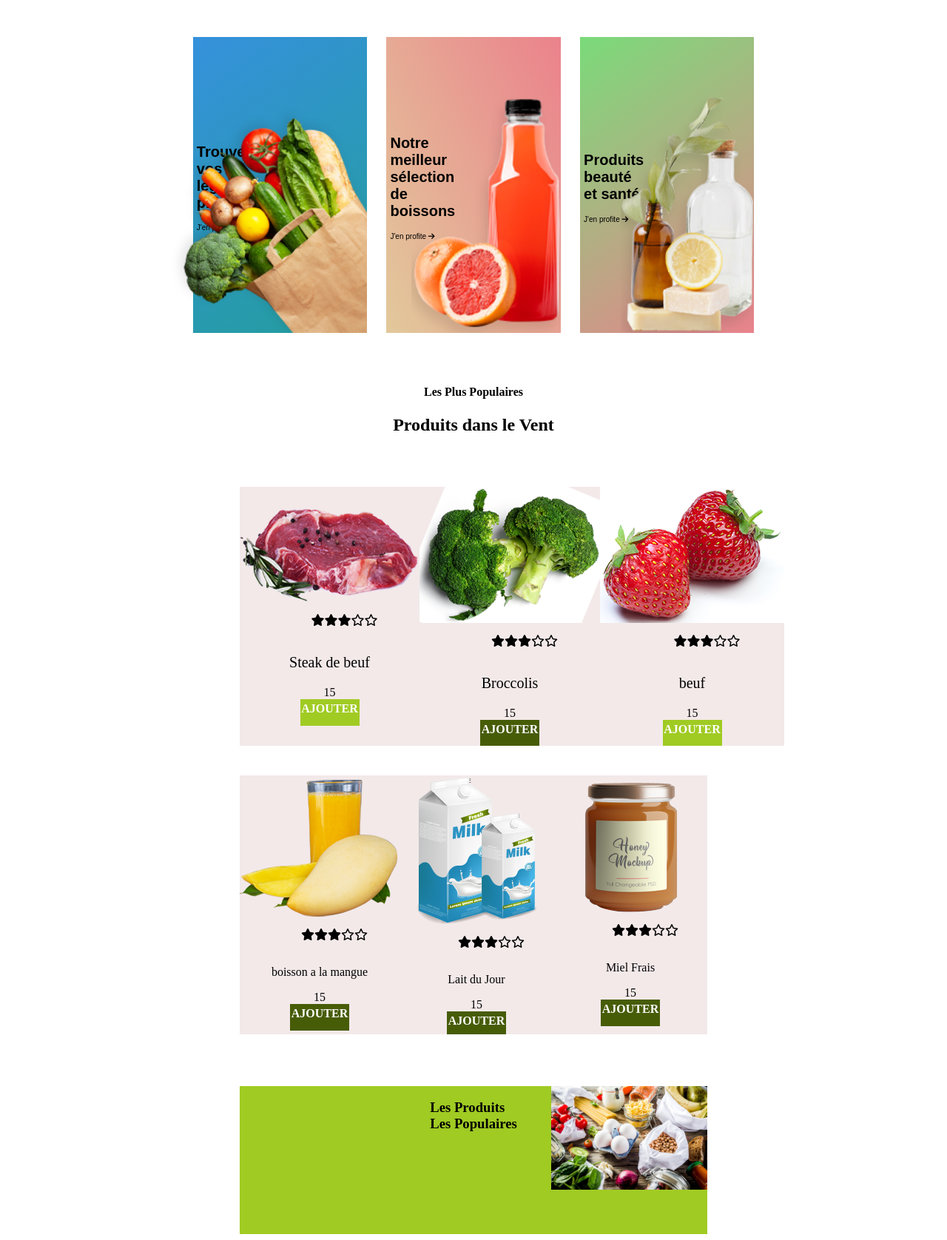
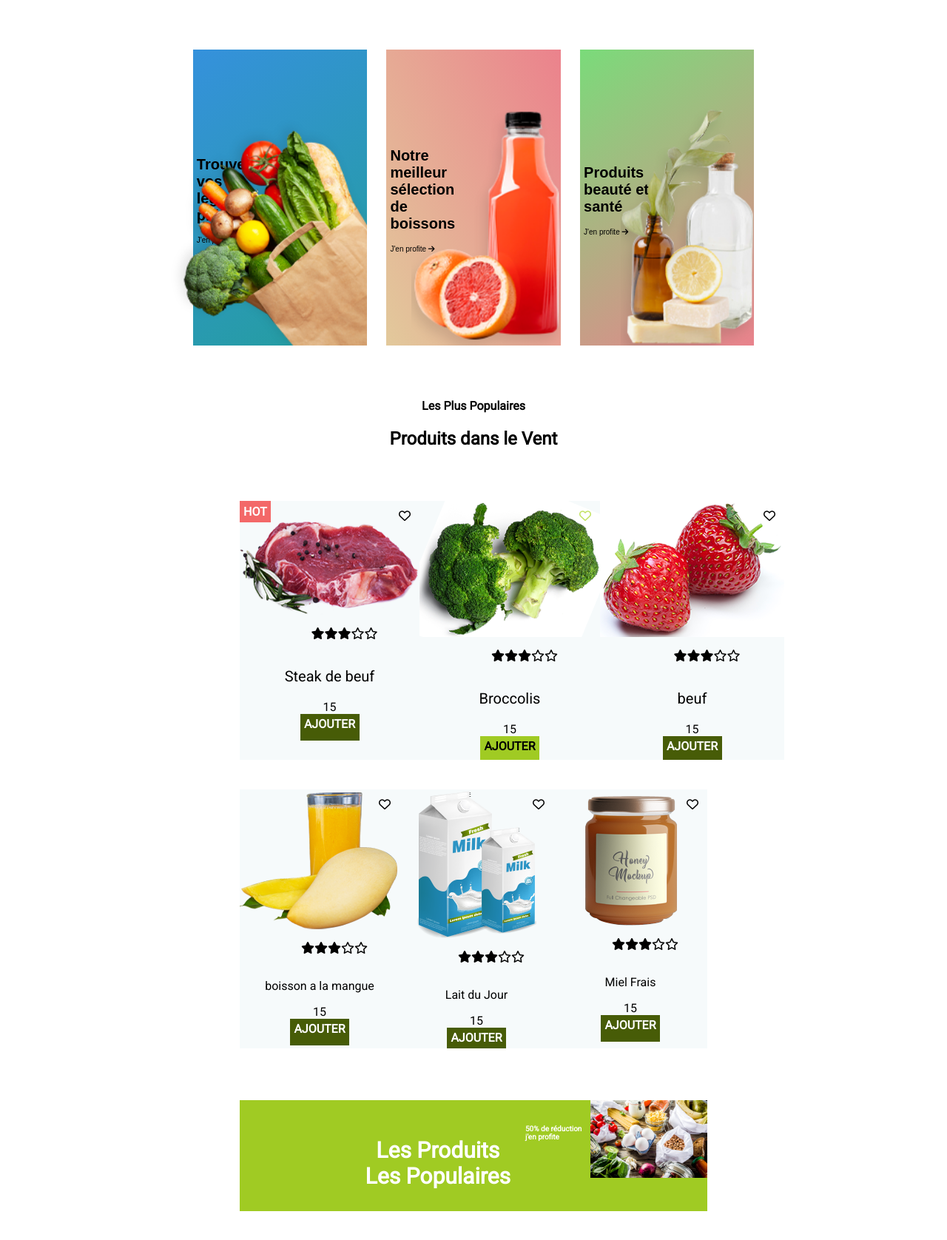
Before and after one commit to miloudi2304/bootstrap, a plain HTML site: page index.html in a window 1280 px wide. Shown: the part 976-2652 px from the top of the page at 74% size. After the commit the page ends 2621 px from the top, so only its background shows below. Drawn offline with Linux system fonts and the light colour scheme.

Commit message:
rectification mercredi

```diff
--- a/index.html
+++ b/index.html
@@ -16,9 +16,6 @@
 <body>
 
     <header>
-        <div class="bgfruit">
-            <img src="eval/img/bg_fruit.png" alt="fruits">
-        </div>
         <div class="bar_nav">
             <img src="eval/img/logo.png" alt="logo" width="200px" height="100">
 
@@ -32,8 +29,10 @@
             <i class="fa-solid fa-user"></i>
             <i class="fa-regular fa-heart"></i>
             <i class="fa-solid fa-cart-arrow-down"></i>
+            <span>0</span>
 
         </div>
+                <div class="flex">
                     <div class="bienvenue">
                         <div>
 
@@ -42,17 +41,19 @@
                             <h3>Votre Click & collect prés de chez vous</h3>
                         </div>
 
-
                         <div class="banner">
-                <div class="bouton1"><a href="www.https://google.com" target="_blank"></a>Faire ses Courses</div>
-                <div class="bouton2">En savoir plus</div>
+                            <div class="bouton1"><a href="#" target="_blank">Faire ses Courses</a></div>
+                            <div class="bouton2"><a href="#" target="_blank">En Savoir plus</a></div>
 
                         </div>
+                    </div>
+                     <!-- <img src="eval/img/banner.jpg" alt="Panier composé de fruits et légumes"
+                      class="img_banner">-->
                 </div>
 
 
             </div>
-        </div>
+
     </header>
 
     <!--<div class="milieu_photos">
@@ -101,9 +102,9 @@
     </div>
     <section>
         <div class="flex populaires">
-            <div class="beef boite">
+            <div class="beef boite relative">
+                <h4>HOT</h4>
                 <img src="eval/img/beef.png" alt="beuf">
-
                 <ul>
                     <li><i class="fa-solid fa-star"></i></li>
                     <li><i class="fa-solid fa-star"></i></li>
@@ -111,12 +112,15 @@
                     <li><i class="fa-regular fa-star"></i></li>
                     <li><i class="fa-regular fa-star"></i></li>
                 </ul>
+                <i class="fa-regular fa-heart"></i>
                 <p>Steak de beuf</p>
+
                 <span>15</span>
                 <div class="Bouton_beef">AJOUTER</div>
             </div>
 
-            <div class="broccolis boite">
+            <div class="broccolis boite relative">
+
                 <img src="eval/img/broccoli.png" alt="beuf">
                 <ul>
                     <li><i class="fa-solid fa-star"></i></li>
@@ -125,12 +129,13 @@
                     <li><i class="fa-regular fa-star"></i></li>
                     <li><i class="fa-regular fa-star"></i></li>
                 </ul>
+                <i class="fa-regular fa-heart"></i>
                 <p>Broccolis</p>
                 <span>15</span>
-                <div class="Bouton_broccolis">AJOUTER</div>
+                <div class="Bouton_broccolis relative">AJOUTER</div>
             </div>
 
-            <div class="fraises boite">
+            <div class="fraises boite relative">
                 <img src="eval/img/fraises.png" alt="beuf">
                 <ul>
                     <li><i class="fa-solid fa-star"></i></li>
@@ -139,6 +144,7 @@
                     <li><i class="fa-regular fa-star"></i></li>
                     <li><i class="fa-regular fa-star"></i></li>
                 </ul>
+                <i class="fa-regular fa-heart"></i>
                 <p>beuf</p>
                 <span>15</span>
                 <div class="Bouton_fraises">AJOUTER</div>
@@ -146,8 +152,8 @@
 
         </div>
         <!--<div class="populaires">-->
-        <div class="populaires2">
-            <div class="boisson_mangue boite">
+        <div class="flex populaires2">
+            <div class="boisson_mangue boite relative">
                 <img src="eval/img/mangue.png" alt="beuf">
 
                 <ul>
@@ -157,13 +163,13 @@
                     <li><i class="fa-regular fa-star"></i></li>
                     <li><i class="fa-regular fa-star"></i></li>
                 </ul>
-
+                <i class="fa-regular fa-heart"></i>
                 <p>boisson a la mangue</p>
                 <span>15</span>
                 <div class="Bouton_mangue">AJOUTER</div>
             </div>
 
-            <div class="lait boite">
+            <div class="lait boite relative">
                 <img src="eval/img/lait.png" alt="beuf">
 
                 <ul>
@@ -173,13 +179,13 @@
                     <li><i class="fa-regular fa-star"></i></li>
                     <li><i class="fa-regular fa-star"></i></li>
                 </ul>
-
+                <i class="fa-regular fa-heart"></i>
                 <p>Lait du Jour</p>
                 <span>15</span>
                 <div class="Bouton_lait">AJOUTER</div>
             </div>
 
-            <div class="miel boite" >
+            <div class="miel boite relative" >
                 <img src="eval/img/miel.png" alt="beuf">
 
                 <ul>
@@ -189,7 +195,7 @@
                     <li><i class="fa-regular fa-star"></i></li>
                     <li><i class="fa-regular fa-star"></i></li>
                 </ul>
-
+                <i class="fa-regular fa-heart"></i>
                 <p>Miel Frais</p>
                 <span>15</span>
                 <div class="Bouton_Miel">AJOUTER</div>
@@ -201,6 +207,7 @@
                 <img src="eval/img/panier.jpg" alt="panier de fruits et legumes">
 
                 <h3>Les Produits<br>Les Populaires</h3>
+                <h4>50% de réduction<br>j'en profite</r></h4>
                 <span></span>
 
             </div>
--- a/style.css
+++ b/style.css
@@ -1,56 +1,95 @@
+@import url('https://fonts.googleapis.com/css2?family=Roboto&display=swap');
+
+body {
+    background: url("eval/img/bg_fruit.png") , url("eval/img/banner.jpg");
+    background-repeat: no-repeat;
+    font-family: 'Roboto', sans-serif;
+
+   }
+
 
 .flex{
     display: flex;
 }
+
 header{
-    background-image:url(eval/img/banner.jpg);
-    background-image: no-repeat;
+    /* background-image:url(eval/img/banner.jpg);
+    background-image: no-repeat; */
     height: 968px;
 }
-.bgfruit{
-    position:absolute;
-    background-image: url(eval/img/bg_fruit.png);
-    width:336px;
-    height:442px;
-    top: 0px;
-    left: 0px;
+
+.img_banner {
+    width: 70%;
 }
+
 .bar_nav{
+    position: relative;
     display: flex;
     flex-direction: row;
     justify-content:space-around;
-    padding: 2%;
+    margin-top: 2%;
+    margin-left: 350px;
 
 
-}
+   }
+
+   .bar_nav span{
+    position: absolute;
+    right:5px;
+    font-size: 0.75em;
+    color: #fff;
+    background-color: #475c07;
+    right: 3%;
+    top: 1%;
+   }
+   .bar_nav i{
+    color:#c2e262;
+    font-size: 1.2em;
+    background-color: #fff;
+    border-radius: 50%;
+    height:fit-content;
+    padding:5px;
+
+
+   }
+
 .bienvenue{
     display: flex;
     flex-direction: column;
     justify-content: space-around;
     width:30%;
     height:30%;
-    margin-left:100px;
+    margin-left:22%;
+    padding-top: 5%;
 }
+.bienvenue h2 h1 h3{
+    margin-left:10%;
+}
+
 .bienvenue h1{
 font-weight: bold;
 }
+
 .bienvenue h2{
     color: #a0cb23;
 }
+
 .benvenue h3{
     font-weight:bold;
 }
+.bienvenue a{
+    text-decoration: none;
+    color: #fff;
+}
+
 .banner{
 display: flex;
 flex-direction: row;
 justify-content:space-between;
 width: 350px;
+/*background-color: #a0cb23;*/
+}
 
-
-/*background-color: #a0cb23;*/
-
-
-}
 .bouton1{
     width: 45%;
     height: 50px;
@@ -62,6 +101,7 @@ width: 350px;
     font-weight: bold;
     color: #fff;
 }
+
 .bouton2{
     width: 45%;
     height: 50px;
@@ -72,21 +112,20 @@ width: 350px;
     text-align: center;
     font-weight: bold;
     color: #fff;
-
-}
+  }
 
 .mainbar{
     height: 500px;
   margin-right: 20%;
   margin-left: 20%;
+  margin-top: 0%;
     display:flex;
     flex-direction:row;
     justify-content:space-between;
     align-items: center;
+ }
 
-}
 .box{
-
    display: flex;
     flex-direction: column;
     justify-content: center;
@@ -94,22 +133,24 @@ width: 350px;
     height: 80%;
     position: relative;
 }
+
 .box img{
     position: absolute;
     right:0;
     height :80%;
     bottom: 0;
     }
+
 .box h2{
     font-size: 20px;
     padding-left: 5px;
-    padding-right: 30px;
+ }
 
-}
 .box div{
     width: 50%;
     font-family: Arial, Helvetica, sans-serif;
 }
+
 .box p{
     font-size: 10px;
     padding-left: 5px;
@@ -118,59 +159,62 @@ width: 350px;
 .turquoise{
     background:linear-gradient(145deg, rgb(53, 145, 220), rgb(35, 158, 155));
 }
+
 .orange{
         background:linear-gradient(1145deg, rgb(226, 201, 155), rgb(235, 130, 140));
 }
+
 .vert{
        background: linear-gradient(145deg, rgb(122, 219, 122), rgb(233, 130, 140 ));
 }
-.boite{
-    display: flex;
-    flex-direction: column;
-    align-items: center;
-    justify-content:center;
-    background-color: rgb(243, 233, 233);
-    width:280px;
-    height:350px;
-
-}
 
 
+.relative {
+    position:relative;
+}
 .beef ul{
     display: flex;
     flex-direction: row;
     list-style-type: none;
+}
 
-}
 .beef p{
     font-size: 20px;
     text-align: center;
 }
+
 .broccolis ul{
     display: flex;
     flex-direction: row;
     list-style-type: none;
 }
+
 .broccolis p{
     font-size: 20px;
     text-align: center;
 }
+.broccolis .fa-heart{
+    color: #c2e262;
+
+}
+
 .fraises ul{
     display: flex;
     flex-direction: row;
     list-style-type: none;
 }
+
 .fraises p{
     font-size: 20px;
     text-align: center;
-
-}
+ }
 
 .centrale{
     width: 25%;
     margin: auto;
     text-align: center;
 }
+
 .populaires{
     width: 50%;
     margin: auto;
@@ -179,40 +223,70 @@ width: 350px;
     display: flex;
     flex-direction: row;
     justify-content: space-between;
+
 }
 
 .Bouton_beef{
     width: 80PX;
     height: 30px;
-    background-color: #a0cb23;
+    background-color: #475c07;
     text-align: center;
     font-weight: bold;
     padding-top: 4px;
     padding-bottom: 2px;
     color: #fff;
 }
+.boite{
+    display: flex;
+    flex-direction: column;
+    align-items: center;
+    justify-content:center;
+    background-color:#f6fafb;
+    width:280px;
+    height:350px;
+  }
+.boite h4{
+   position:absolute;
+   top:0;
+   left:0;
+   margin:0;
+   color:#fff;
+   background-color: rgb(243, 104, 104);
+   padding: 5px;
+}
+.boite .fa-heart{
+    position:absolute;
+    padding-top: 10px;
+    padding-right: 10px;
+    top:2px;
+    right:2px;
+
+ }
+
 .Bouton_broccolis{
 
         width: 80pX;
         height: 30px;
-        background-color: #475c07;
+        background-color: #a0cb23;
+        text-align: center;
+        font-weight: bold;
+        padding-top: 4px;
+        padding-bottom: 2px;
+
+
+}
+
+.Bouton_fraises{
+        width: 80PX;
+        height: 30px;
+    background-color: #475c07;
         text-align: center;
         font-weight: bold;
         padding-top: 4px;
         padding-bottom: 2px;
         color: #fff;
 }
-.Bouton_fraises{
 
-        width: 80PX;
-        height: 30px;
-        background-color: #a0cb23;
-        text-align: center;
-        font-weight: bold;
-        padding-top: 4px;
-        padding-bottom: 2px;
-        color: #fff;
-}
 .populaires2{
 
     width: 50%;
@@ -223,21 +297,25 @@ width: 350px;
     justify-content: space-between;
     padding:20px;
 }
+
 .boisson_mangue ul{
     display: flex;
     flex-direction: row;
     list-style-type: none;
 }
+
 .lait ul{
     display: flex;
     flex-direction: row;
     list-style-type: none;
 }
+
 .miel ul{
     display: flex;
     flex-direction: row;
     list-style-type: none;
 }
+
 .Bouton_mangue{
     width: 80PX;
     height: 30px;
@@ -248,6 +326,7 @@ width: 350px;
     padding-bottom: 2px;
     color: #fff;
 }
+
 .Bouton_lait{
     width: 80PX;
     height: 30px;
@@ -258,6 +337,7 @@ width: 350px;
     padding-bottom: 2px;
     color: #fff;
 }
+
 .Bouton_Miel{
     width: 80PX;
     height: 30px;
@@ -268,22 +348,43 @@ width: 350px;
     padding-bottom: 2px;
     color: #fff;
 }
+
 .foot{
     width: 50%;
     margin:auto;
     background-color: #a0cb23;
     position:relative;
-    height:200px;
+    height:150px;
     display: flex;
     flex-direction: row;
     justify-content: center;
+}
 
-}
 .foot img{
     height:70%;
     position: absolute;
     right :0;
+ }
 
+.foot h3{
+    text-align: center;
+    padding-top: 20px;
+    color: #fff;
+    font-size: 30px;
+}
 
+.foot h4{
+    text-align:left;
+    padding-left: 20px;
+    padding-top: 20px;
+    color: #fff;
+    font-size: 10px;
+}
+@media screen and (max-width:600px){
+    .flex {
+        display: flex;
+        flex-direction: column ;
+        justify-content: space-around;
+    }
 
 }
```
Lines whose indentation alone changed are shown as unchanged.
